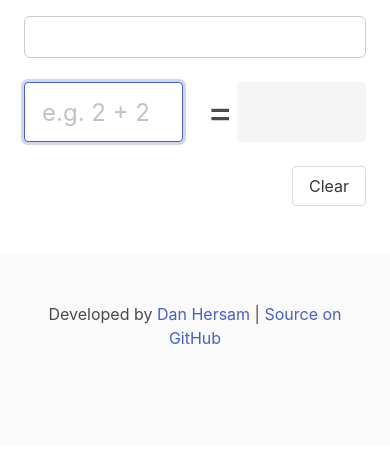
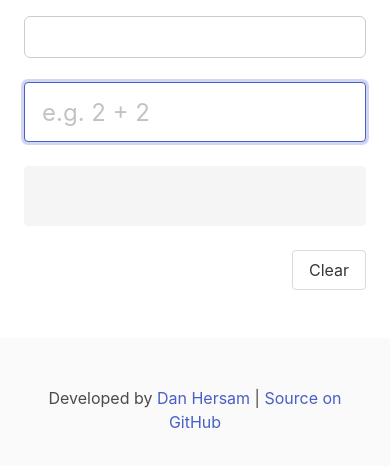
Before and after one commit to jaden/text-calc, a plain HTML site: page public/index.html in a window 390 px wide. Shown: the part 164-630 px from the top of the page. Drawn offline with Linux system fonts and the light colour scheme.

Commit message:
Adjust mobile layout to be easier to use
And to see the results

```diff
--- a/public/index.html
+++ b/public/index.html
@@ -61,7 +61,7 @@
         </div>
       </div>
 
-      <div class="columns is-mobile is-vcentered">
+      <div class="columns is-vcentered">
         <div class="control column is-6">
           <input class="input is-large" id="expression" type="tel" placeholder="e.g. 2 + 2" v-model="expression"
             v-on:keyup.enter="addToHistory"
@@ -73,7 +73,7 @@
           >
         </div>
 
-        <div class="column is-1 is-size-2">=</div>
+        <div class="column is-1 is-size-2 is-hidden-mobile">=</div>
 
         <div class="control column is-5">
           <input class="input is-large" type="text" v-model="result" disabled>
```
